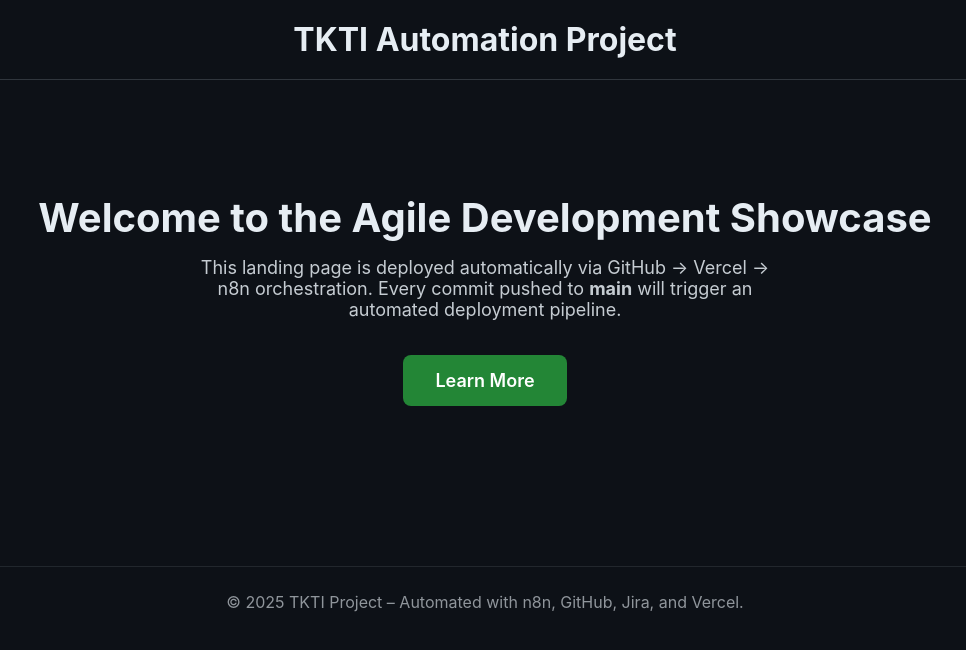
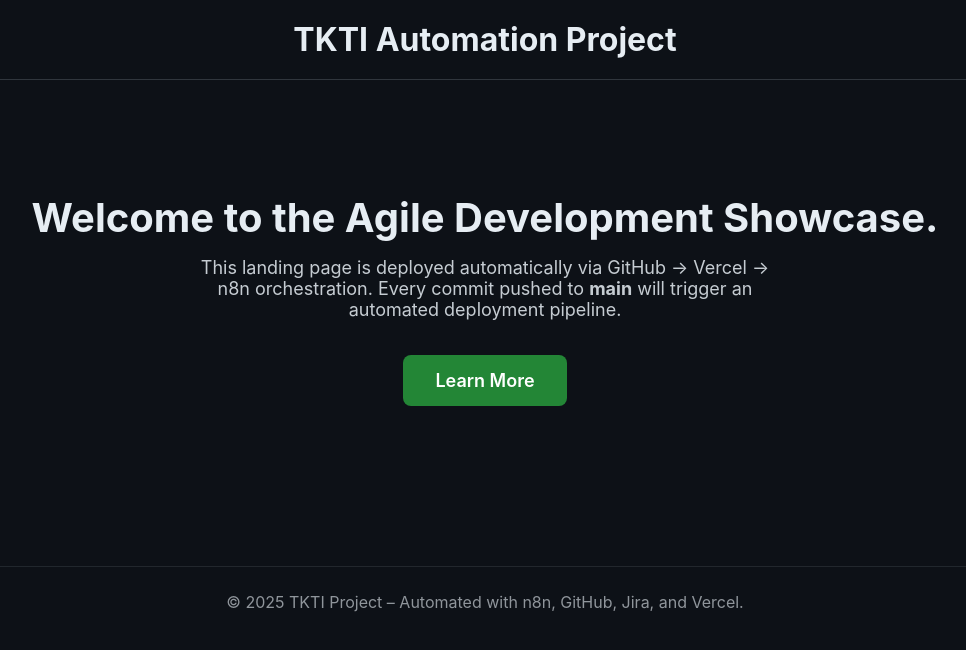
Before and after one commit to fahmisyahputra/n8ntkti, a plain HTML site: page index.html in a window 1280 px wide. Shown: the whole page, without its empty margins (155-1121 px from the left). Drawn offline with Linux system fonts and the light colour scheme.

Commit message:
TKTI1-19 Change header text on landing page [auto-pr,main,taskcompleted]

```diff
--- a/index.html
+++ b/index.html
@@ -76,7 +76,7 @@
 </header>
 
 <section class="hero">
-  <h2>Welcome to the Agile Development Showcase</h2>
+  <h2>Welcome to the Agile Development Showcase.</h2>
   <p>
     This landing page is deployed automatically via GitHub → Vercel → n8n orchestration.
     Every commit pushed to <b>main</b> will trigger an automated deployment pipeline.
```
